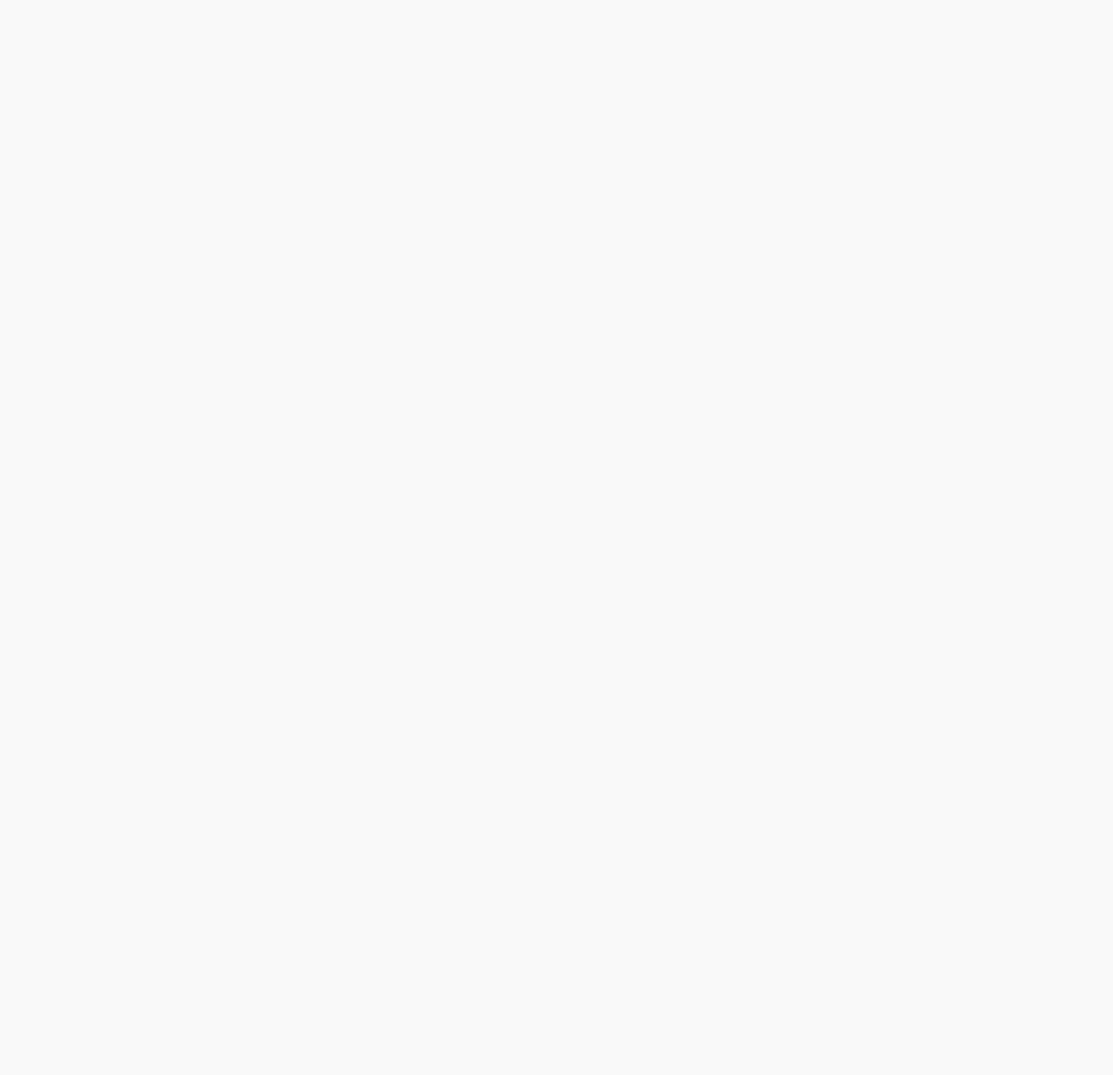
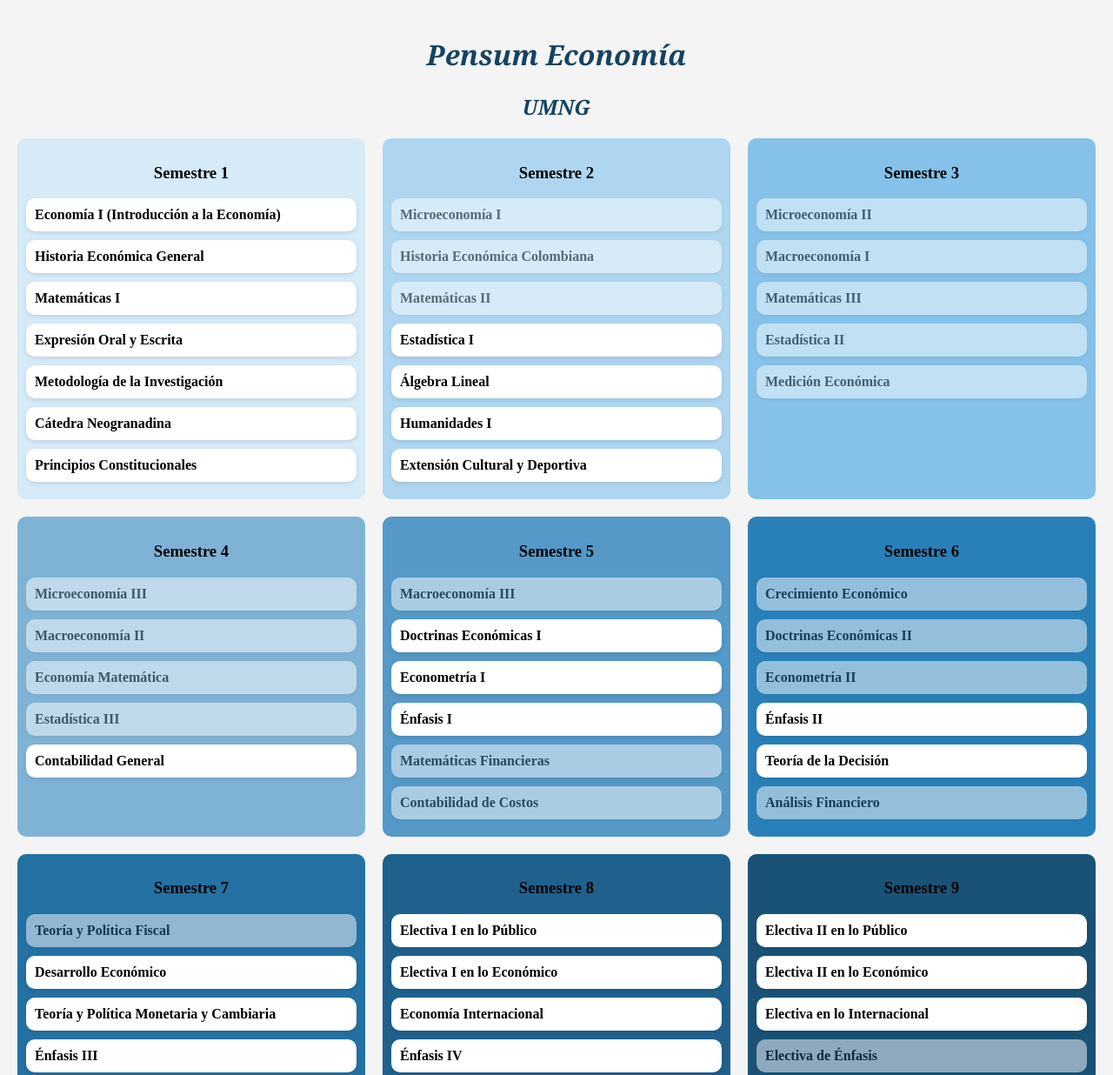
Before and after one commit to An4Isa1/1, a plain HTML site: page index.html in a window 1280 px wide. Shown: the top 1236 px of the page at 87% size. Before the commit the page ends 800 px from the top, so only its background shows below. Drawn offline with Linux system fonts and the light colour scheme.

Commit message:
Update index.html

```diff
--- a/index.html
+++ b/index.html
@@ -2,55 +2,175 @@
 <html lang="es">
 <head>
   <meta charset="UTF-8" />
+  <meta name="viewport" content="width=device-width, initial-scale=1.0" />
   <title>Pensum Economía UMNG</title>
   <style>
     body {
-      font-family: "Times New Roman", serif;
-      background: #f9f9f9;
-      margin: 20px;
+      font-family: 'Times New Roman', serif;
+      background-color: #f4f4f4;
+      margin: 0;
+      padding: 20px;
     }
     h1, h2 {
       font-family: Georgia, serif;
       font-style: italic;
       text-align: center;
+      color: #154360;
     }
-    .contenedor-semestres {
-      display: flex;
-      flex-wrap: wrap;
+    .grid {
+      display: grid;
+      grid-template-columns: repeat(3, 1fr);
       gap: 20px;
-      justify-content: center;
-      margin-top: 30px;
+      margin-top: 20px;
     }
     .semestre {
-      background-color: #e3e3e3;
+      padding: 10px;
       border-radius: 10px;
-      width: 280px;
-      padding: 15px;
-      box-shadow: 0 0 8px rgba(0,0,0,0.1);
     }
-    .semestre-1 { background-color: #d1e7dd; }
-    .semestre-2 { background-color: #ffeeba; }
-    .semestre-3 { background-color: #f8d7da; }
-    .semestre-4 { background-color: #cfe2ff; }
-    .semestre-5 { background-color: #e2e3e5; }
-    .semestre-6 { background-color: #d4edda; }
-    .semestre-7 { background-color: #fff3cd; }
-    .semestre-8 { background-color: #f5c6cb; }
-    .semestre-9 { background-color: #b8daff; }
+    .semestre h3 {
+      font-weight: bold;
+      text-align: center;
+    }
     .materia {
-      background: white;
-      margin: 8px 0;
+      background: #fff;
+      border-radius: 10px;
+      box-shadow: 0 2px 5px rgba(0,0,0,0.1);
+      margin: 10px 0;
       padding: 10px;
-      border-radius: 8px;
       cursor: pointer;
       position: relative;
     }
     .materia.bloqueada {
-      background: #ccc;
-      color: #666;
-      cursor: not-allowed;
+      opacity: 0.5;
+      pointer-events: none;
     }
-    .materia.aprobada {
-      background-color: #a8e6a3;
-      text-decoration: line-through;
-      cu
+    .materia.activa .requisitos {
+      display: block;
+    }
+    .requisitos {
+      display: none;
+      font-size: 0.9em;
+      color: #555;
+      margin-top: 8px;
+    }
+    .semestre-1 { background-color: #d6eaf8; }
+    .semestre-2 { background-color: #aed6f1; }
+    .semestre-3 { background-color: #85c1e9; }
+    .semestre-4 { background-color: #7fb3d5; }
+    .semestre-5 { background-color: #5499c7; }
+    .semestre-6 { background-color: #2980b9; }
+    .semestre-7 { background-color: #2471a3; }
+    .semestre-8 { background-color: #1f618d; }
+    .semestre-9 { background-color: #1a5276; }
+  </style>
+</head>
+<body>
+  <h1><i>Pensum Economía</i></h1>
+  <h2><i>UMNG</i></h2>
+  <div id="pensum" class="grid"></div>
+
+  <script>
+    const materiasPorSemestre = [
+      ["Economía I (Introducción a la Economía)", [], "semestre-1"],
+      ["Historia Económica General", [], "semestre-1"],
+      ["Matemáticas I", [], "semestre-1"],
+      ["Expresión Oral y Escrita", [], "semestre-1"],
+      ["Metodología de la Investigación", [], "semestre-1"],
+      ["Cátedra Neogranadina", [], "semestre-1"],
+      ["Principios Constitucionales", [], "semestre-1"],
+
+      ["Microeconomía I", ["Economía I (Introducción a la Economía)"], "semestre-2"],
+      ["Historia Económica Colombiana", ["Historia Económica General"], "semestre-2"],
+      ["Matemáticas II", ["Matemáticas I"], "semestre-2"],
+      ["Estadística I", [], "semestre-2"],
+      ["Álgebra Lineal", [], "semestre-2"],
+      ["Humanidades I", [], "semestre-2"],
+      ["Extensión Cultural y Deportiva", [], "semestre-2"],
+
+      ["Microeconomía II", ["Microeconomía I"], "semestre-3"],
+      ["Macroeconomía I", ["Microeconomía I"], "semestre-3"],
+      ["Matemáticas III", ["Matemáticas II"], "semestre-3"],
+      ["Estadística II", ["Estadística I"], "semestre-3"],
+      ["Medición Económica", ["Microeconomía I"], "semestre-3"],
+
+      ["Microeconomía III", ["Microeconomía II"], "semestre-4"],
+      ["Macroeconomía II", ["Macroeconomía I"], "semestre-4"],
+      ["Economía Matemática", ["Matemáticas III"], "semestre-4"],
+      ["Estadística III", ["Estadística I"], "semestre-4"],
+      ["Contabilidad General", [], "semestre-4"],
+
+      ["Macroeconomía III", ["Microeconomía III", "Macroeconomía II", "Economía Matemática"], "semestre-5"],
+      ["Doctrinas Económicas I", [], "semestre-5"],
+      ["Econometría I", [], "semestre-5"],
+      ["Énfasis I", [], "semestre-5"],
+      ["Matemáticas Financieras", ["Estadística III"], "semestre-5"],
+      ["Contabilidad de Costos", ["Contabilidad General"], "semestre-5"],
+
+      ["Crecimiento Económico", ["Macroeconomía III"], "semestre-6"],
+      ["Doctrinas Económicas II", ["Doctrinas Económicas I"], "semestre-6"],
+      ["Econometría II", ["Econometría I"], "semestre-6"],
+      ["Énfasis II", [], "semestre-6"],
+      ["Teoría de la Decisión", [], "semestre-6"],
+      ["Análisis Financiero", ["Contabilidad de Costos"], "semestre-6"],
+
+      ["Teoría y Política Fiscal", ["Crecimiento Económico"], "semestre-7"],
+      ["Desarrollo Económico", [], "semestre-7"],
+      ["Teoría y Política Monetaria y Cambiaria", [], "semestre-7"],
+      ["Énfasis III", [], "semestre-7"],
+      ["Formulación y Evaluación de Proyectos", [], "semestre-7"],
+      ["Humanidades II", [], "semestre-7"],
+
+      ["Electiva I en lo Público", [], "semestre-8"],
+      ["Electiva I en lo Económico", [], "semestre-8"],
+      ["Economía Internacional", [], "semestre-8"],
+      ["Énfasis IV", [], "semestre-8"],
+      ["Evaluación Económica y Social de Proyectos", [], "semestre-8"],
+      ["Ética Profesional", [], "semestre-8"],
+
+      ["Electiva II en lo Público", [], "semestre-9"],
+      ["Electiva II en lo Económico", [], "semestre-9"],
+      ["Electiva en lo Internacional", [], "semestre-9"],
+      ["Electiva de Énfasis", ["Estadística I"], "semestre-9"],
+      ["Seminario de Grado", [], "semestre-9"]
+    ];
+
+    function renderPensum() {
+      const contenedor = document.getElementById("pensum");
+      contenedor.innerHTML = "";
+
+      // Crear divs para cada semestre
+      const semestresDivs = {};
+      for(let i=1; i<=9; i++) {
+        const divSem = document.createElement("div");
+        divSem.className = `semestre semestre-${i}`;
+        divSem.innerHTML = `<h3>Semestre ${i}</h3>`;
+        contenedor.appendChild(divSem);
+        semestresDivs[`semestre-${i}`] = divSem;
+      }
+
+      materiasPorSemestre.forEach(([nombre, requisitos, clase]) => {
+        const divMateria = document.createElement("div");
+        divMateria.className = "materia";
+
+        // Validar si los requisitos están aprobados para poder acceder (aquí sólo mostramos bloqueo si no están)
+        const requisitosOk = requisitos.every(req => false); // No hay estado guardado ni aprobado, por eso false siempre
+        if(!requisitosOk) divMateria.classList.add("bloqueada");
+
+        divMateria.innerHTML = `
+          <strong>${nombre}</strong>
+          <div class="requisitos">Requiere: ${requisitos.length ? requisitos.join(", ") : "Ninguno"}</div>
+        `;
+
+        // Toggle mostrar requisitos al hacer click
+        divMateria.addEventListener("click", () => {
+          divMateria.classList.toggle("activa");
+        });
+
+        semestresDivs[clase].appendChild(divMateria);
+      });
+    }
+
+    renderPensum();
+  </script>
+</body>
+</html>
```
